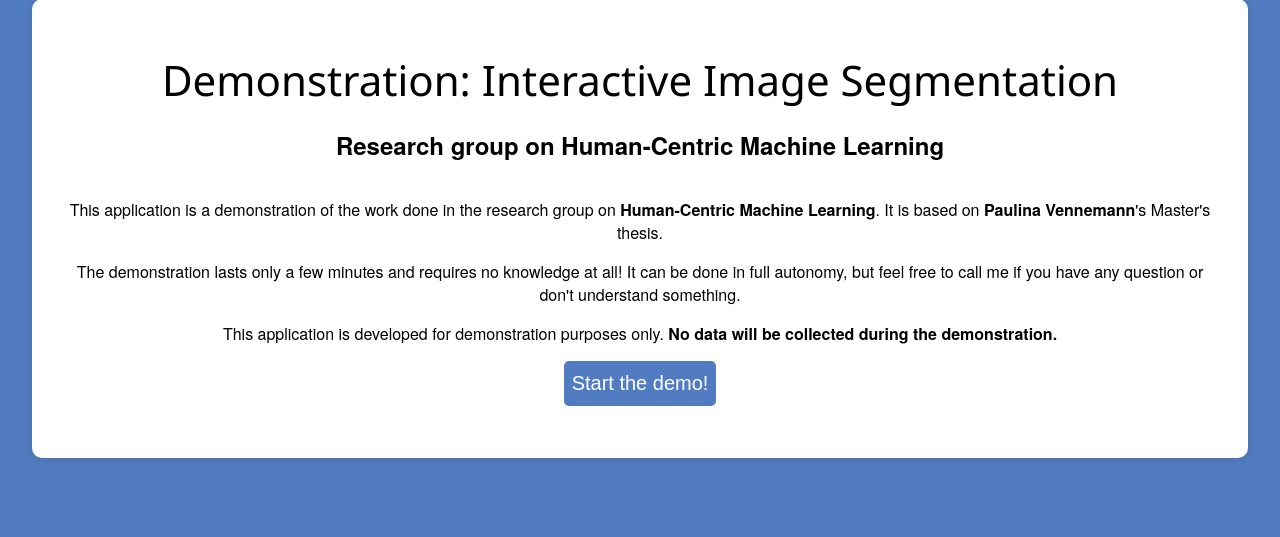
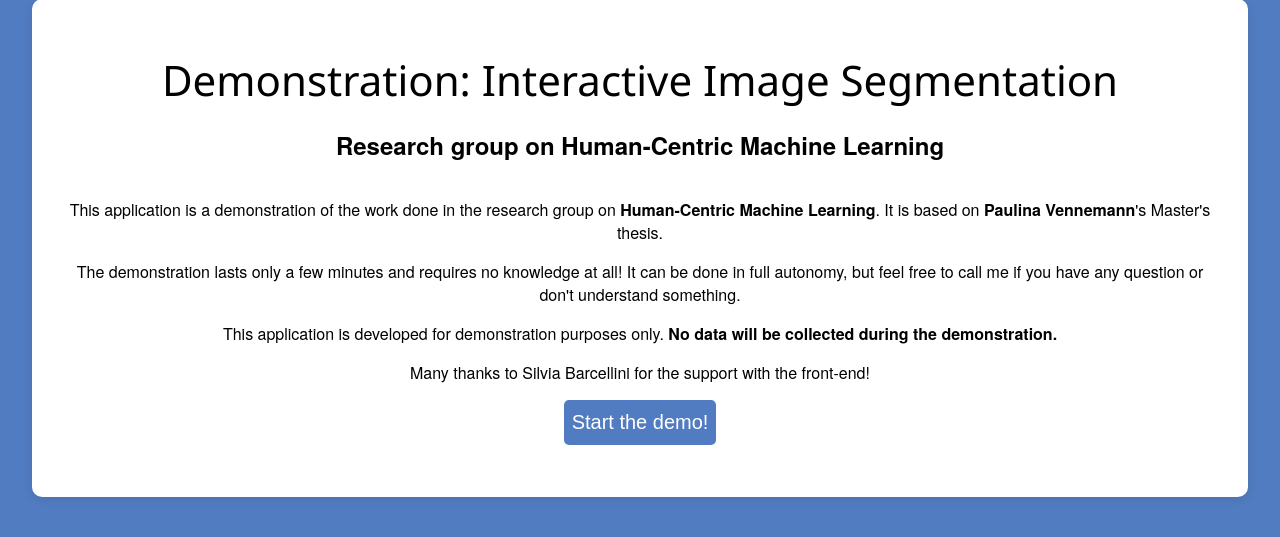
Before and after one commit to ppaamm/InteractiveSatImagesSegmentation, a Django app: page /home/ in a window 1280 px wide. Shown: the part 72-609 px from the top of the page. Run offline with Django 5.2, Linux system fonts and the light colour scheme.

Commit message:
Adding acknowledgement

```diff
--- a/home/templates/home/index.html
+++ b/home/templates/home/index.html
@@ -24,6 +24,7 @@
         question or don't understand something. </p>
         <p class="centered-text">This application is developed for demonstration purposes only.
         <b>No data will be collected during the demonstration.</b></p>
+        <p class="centered-text">Many thanks to Silvia Barcellini for the support with the front-end!</p>
     </div>
 
 
```
